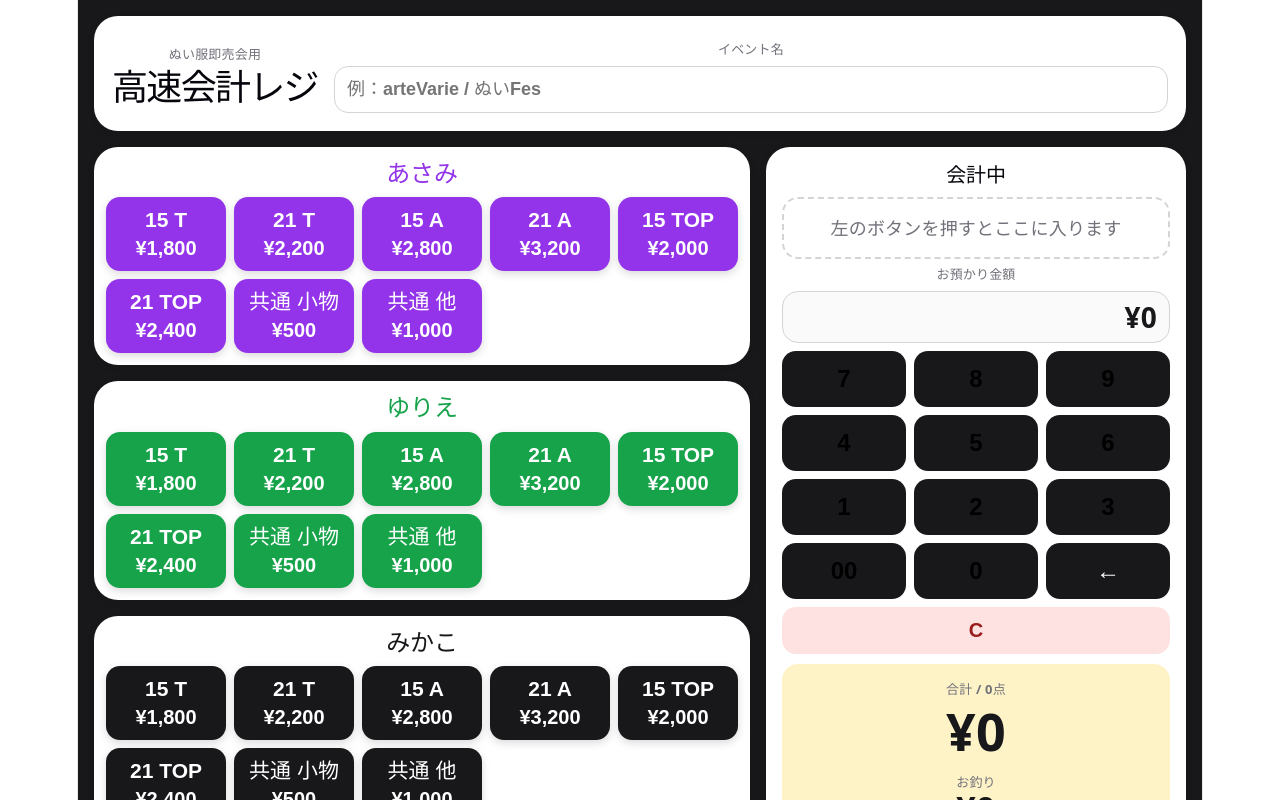
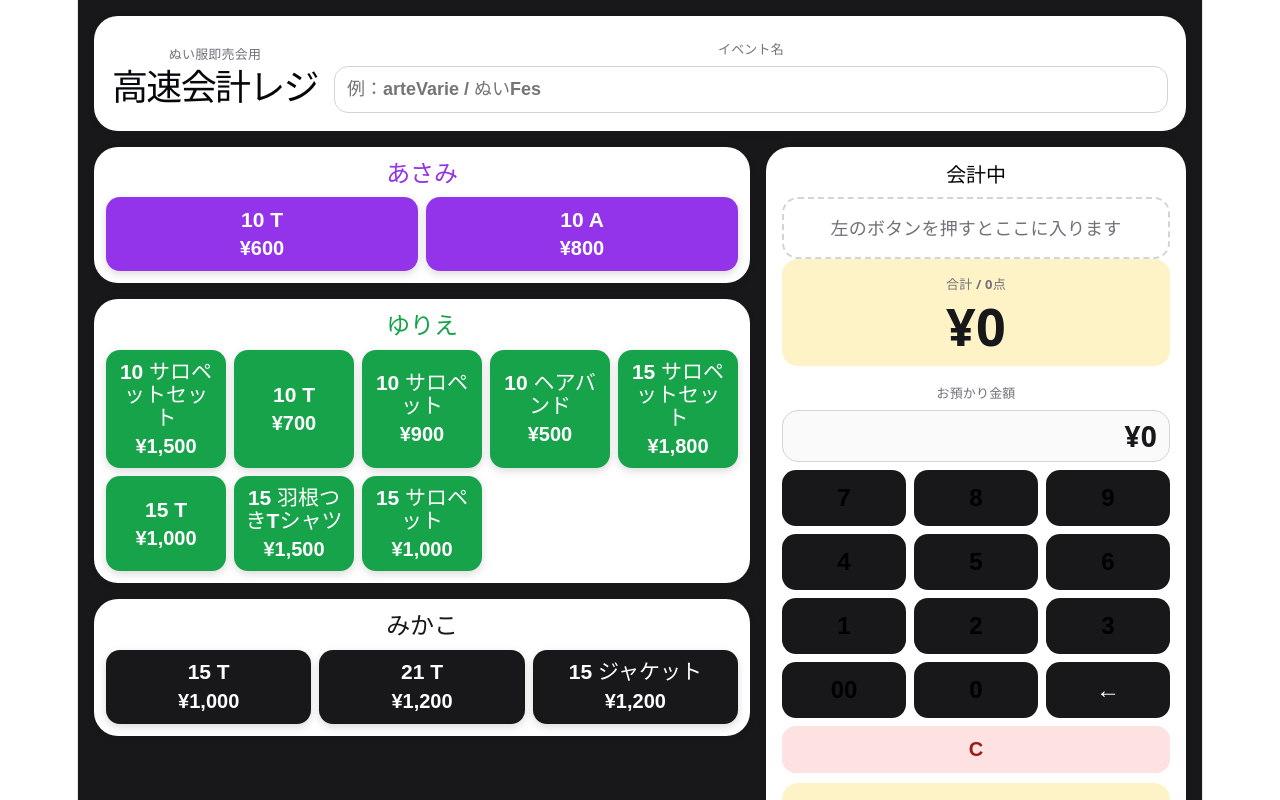
Before and after one commit to mettremishiro-png/nui-register, a React (Vite) app: page / in a window 1280 px wide. Shown: the top 800 px of the page. Built offline with nearby package versions, Linux system fonts and the light colour scheme.

Commit message:
update register ui

```diff
--- a/src/App.jsx
+++ b/src/App.jsx
@@ -6,16 +6,27 @@ const creators = [
   { id: "mikako", name: "みかこ", color: "#18181b" },
 ];
 
-const items = [
-  { size: "15cm", category: "Tシャツ", price: 1800 },
-  { size: "21cm", category: "Tシャツ", price: 2200 },
-  { size: "15cm", category: "アウター", price: 2800 },
-  { size: "21cm", category: "アウター", price: 3200 },
-  { size: "15cm", category: "トップス", price: 2000 },
-  { size: "21cm", category: "トップス", price: 2400 },
-  { size: "共通", category: "小物", price: 500 },
-  { size: "共通", category: "その他", price: 1000 },
-];
+const creatorItems = {
+  asami: [
+    { size: "10cm", category: "Tシャツ", price: 600 },
+    { size: "10cm", category: "アウター", price: 800 },
+  ],
+  yurie: [
+    { size: "10cm", category: "サロペットセット", price: 1500 },
+    { size: "10cm", category: "Tシャツ", price: 700 },
+    { size: "10cm", category: "サロペット", price: 900 },
+    { size: "10cm", category: "ヘアバンド", price: 500 },
+    { size: "15cm", category: "サロペットセット", price: 1800 },
+    { size: "15cm", category: "Tシャツ", price: 1000 },
+    { size: "15cm", category: "羽根つきTシャツ", price: 1500 },
+    { size: "15cm", category: "サロペット", price: 1000 },
+  ],
+  mikako: [
+    { size: "15cm", category: "Tシャツ", price: 1000 },
+    { size: "21cm", category: "Tシャツ", price: 1200 },
+    { size: "15cm", category: "ジャケット", price: 1200 },
+  ],
+};
 
 const yen = (num) => `¥${Number(num || 0).toLocaleString()}`;
 
@@ -210,7 +221,7 @@ export default function App() {
                 {creator.name}
               </h2>
               <div style={styles.buttonGrid}>
-                {items.map((item) => (
+                {creatorItems[creator.id].map((item) => (
                   <button
                     key={makeKey(creator, item)}
                     onClick={() => addItem(creator, item)}
@@ -263,6 +274,11 @@ export default function App() {
               ))
             )}
 
+
+            <div style={styles.changeBox}>
+              <div style={styles.smallLabel}>合計 / {totalQty}点</div>
+              <div style={styles.total}>{yen(total)}</div>
+            </div>
 
             <label style={styles.smallLabel}>お預かり金額</label>
             <div style={styles.paidDisplay}>{paid ? yen(paid) : "¥0"}</div>
```
